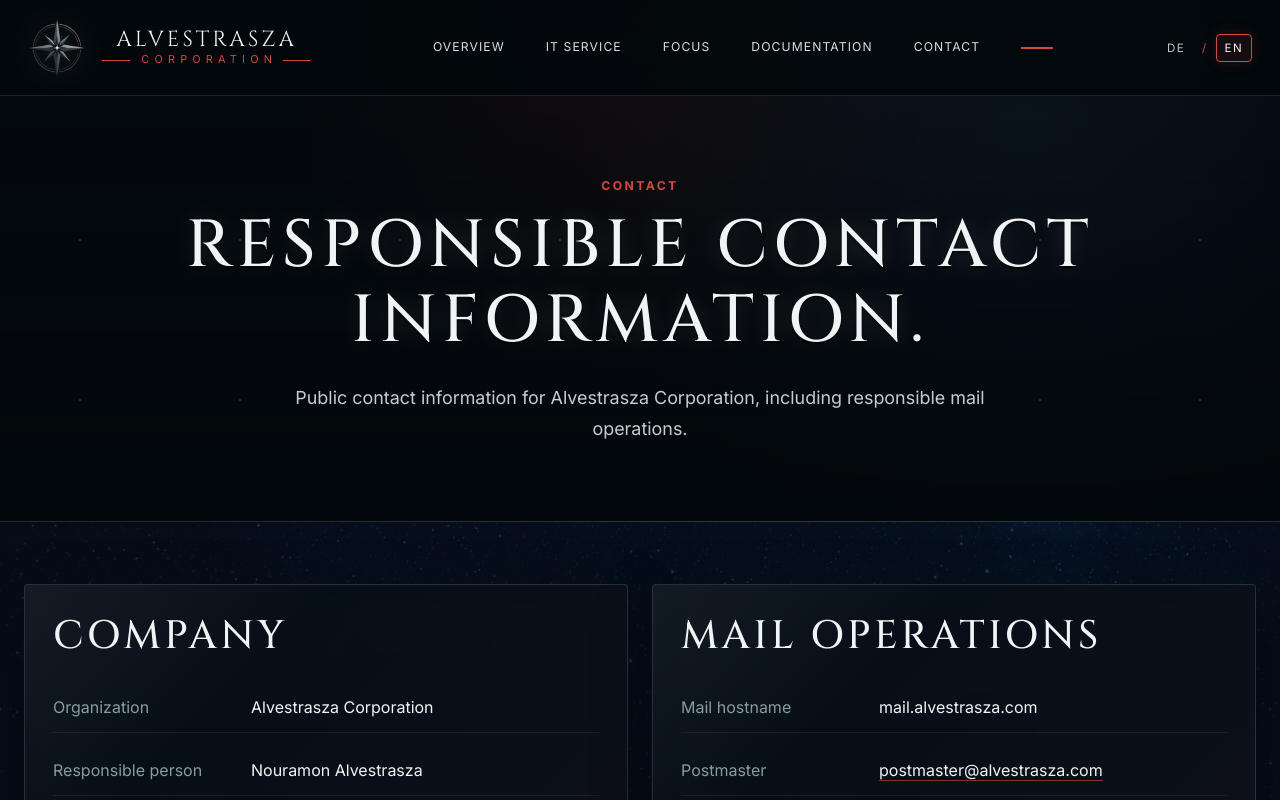
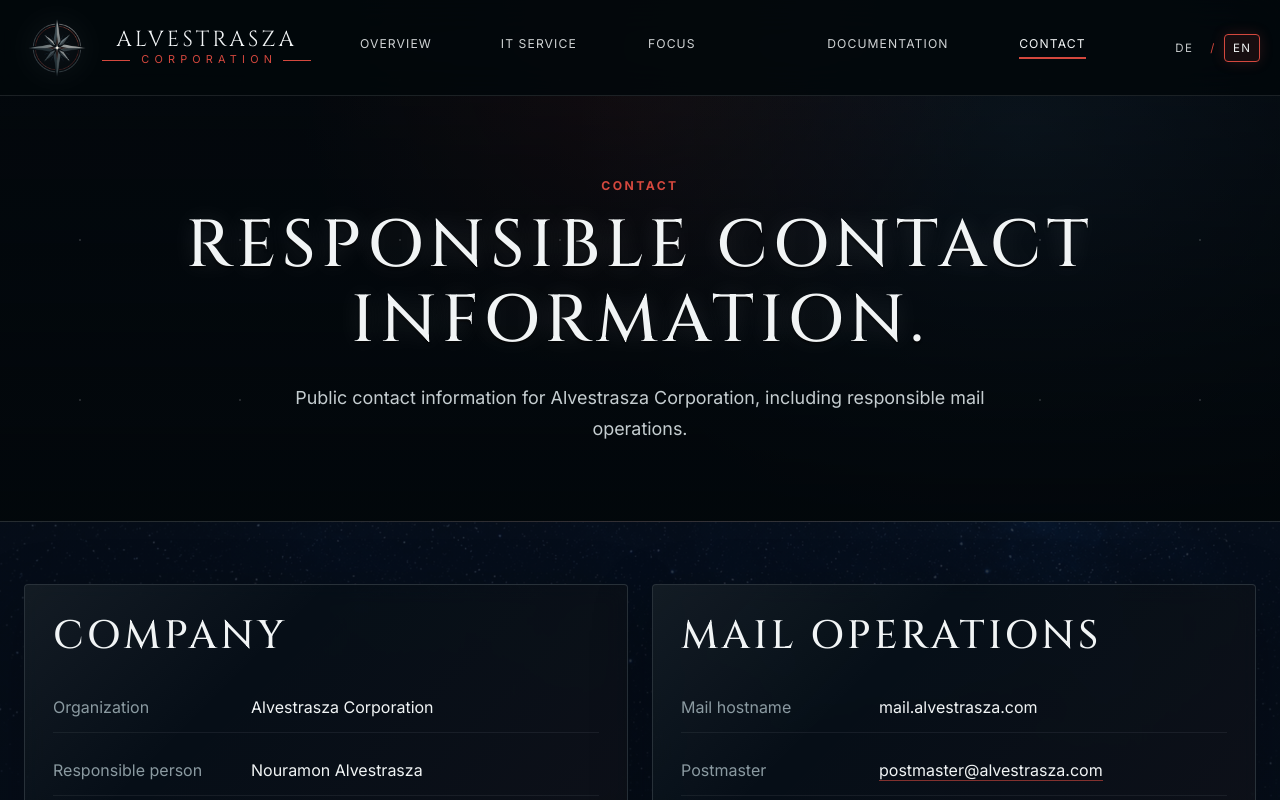
Before and after one commit to Alvestrasza/A-Corp_Website, a Next.js app: page /en/contact in a window 1280 px wide. Shown: the top 800 px of the page. Built offline with nearby package versions, Linux system fonts and the light colour scheme.

Commit message:
feat: implement MainNavigation component and update layout for improved navigation structure

```diff
--- a/src/app/[locale]/layout.tsx
+++ b/src/app/[locale]/layout.tsx
@@ -8,14 +8,15 @@
 Description   : Locale-aware application layout, metadata, fonts, header and footer.
 */
 
-import type { Metadata } from 'next';
-import Image from 'next/image';
 import { Cinzel, Inter } from 'next/font/google';
 import { hasLocale, NextIntlClientProvider } from 'next-intl';
 import { getTranslations, setRequestLocale } from 'next-intl/server';
 import { notFound } from 'next/navigation';
 import { Link } from '@/i18n/navigation';
 import { routing } from '@/i18n/routing';
+import MainNavigation from '@/components/MainNavigation';
+import type { Metadata } from 'next';
+import Image from 'next/image';
 
 const inter = Inter({ subsets: ['latin'], variable: '--font-body', display: 'swap' });
 const cinzel = Cinzel({ subsets: ['latin'], variable: '--font-headline', display: 'swap' });
@@ -97,14 +98,17 @@
                   </span>
                 </Link>
 
-                <nav className="nav" aria-label={t('mainNavigation')}>
-                  <Link href="/" locale={locale}>{t('nav.overview')}</Link>
-                  <Link href="/it-service" locale={locale}>{t('nav.itService')}</Link>
-                  <Link href="/#initiatives" locale={locale}>{t('nav.focus')}</Link>
-                  <Link href="/#insights" locale={locale}>{t('nav.documentation')}</Link>
-                  <Link href="/contact" locale={locale}>{t('nav.contact')}</Link>
-                  <span className="nav-accent" aria-hidden="true" />
-                </nav>
+                <MainNavigation
+                  locale={locale}
+                  ariaLabel={t('mainNavigation')}
+                  items={[
+                    { label: t('nav.overview'), href: '/' },
+                    { label: t('nav.itService'), href: '/it-service' },
+                    { label: t('nav.focus'), href: '/#initiatives' },
+                    { label: t('nav.documentation'), href: '/#insights' },
+                    { label: t('nav.contact'), href: '/contact' }
+                  ]}
+                />
 
                 <div className="language-switcher" aria-label={t('languageSwitch')}>
                   <Link
--- a/src/app/[locale]/page.tsx
+++ b/src/app/[locale]/page.tsx
@@ -66,7 +66,6 @@
             <span className="hero-wordmark-main">Alvestrasza</span>
             <span className="hero-wordmark-subtitle">Corporation</span>
           </h1>
-          <span className="red-rule" aria-hidden="true" />
           <p>{t('hero.mission')}</p>
         </div>
       </section>
--- a/src/app/globals.css
+++ b/src/app/globals.css
@@ -133,30 +133,45 @@
 .brand-subtitle::after { right: 0; }
 
 .nav {
-  display: flex;
+  display: grid;
+  grid-template-columns: 7.2rem 7.6rem 9.6rem 10.4rem 7.2rem;
+  column-gap: clamp(12px, 2vw, 30px);
   align-items: center;
-  justify-content: flex-end;
-  gap: clamp(18px, 3.2vw, 54px);
+  justify-content: end;
   color: var(--color-text-white);
   font-size: 0.76rem;
   letter-spacing: 0.09em;
   text-transform: uppercase;
 }
-.nav a {
+
+.nav-link {
+  display: inline-flex;
+  justify-content: flex-start;
+  width: 100%;
   padding: 12px 0;
+  opacity: 0.86;
+}
+
+.nav-link-label {
+  display: inline-block;
+  padding-bottom: 6px;
   border-bottom: 2px solid transparent;
-  opacity: 0.9;
+  transition:
+    border-color 180ms ease,
+    opacity 180ms ease,
+    color 180ms ease;
 }
-.nav a:hover,
-.nav a:focus-visible {
-  border-color: var(--color-crimson);
+
+.nav-link:hover,
+.nav-link:focus-visible,
+.nav-link.active {
   opacity: 1;
 }
-.nav-accent {
-  width: 32px;
-  height: 2px;
-  background: var(--color-crimson);
-  display: inline-block;
+
+.nav-link:hover .nav-link-label,
+.nav-link:focus-visible .nav-link-label,
+.nav-link.active .nav-link-label {
+  border-color: var(--color-crimson);
 }
 
 .language-switcher {
--- /dev/null
+++ b/src/components/MainNavigation.tsx
@@ -0,0 +1,67 @@
+/*
+File Name     : MainNavigation.tsx
+Version       : v0.1.0
+Created       : 2026-06-17
+Last Modified : 2026-06-17
+Author        : Nouramon Alvestrasza
+Organization  : Alvestrasza Corporation
+Description   : Locale-aware main navigation with active route highlighting.
+*/
+
+'use client';
+
+import { useEffect, useState } from 'react';
+import { Link, usePathname } from '@/i18n/navigation';
+
+type MainNavigationItem = {
+  label: string;
+  href: string;
+};
+
+type MainNavigationProps = {
+  locale: string;
+  ariaLabel: string;
+  items: MainNavigationItem[];
+};
+
+export default function MainNavigation({ locale, ariaLabel, items }: MainNavigationProps) {
+  const pathname = usePathname();
+  const [hash, setHash] = useState('');
+
+  useEffect(() => {
+    const updateHash = () => {
+      setHash(window.location.hash);
+    };
+
+    updateHash();
+    window.addEventListener('hashchange', updateHash);
+
+    return () => {
+      window.removeEventListener('hashchange', updateHash);
+    };
+  }, []);
+
+  const activePath = `${pathname}${hash}`;
+
+  return (
+    <nav className="nav" aria-label={ariaLabel}>
+      {items.map((item) => {
+        const isActive = item.href.includes('#')
+          ? activePath === item.href
+          : pathname === item.href;
+
+        return (
+          <Link
+            key={item.href}
+            href={item.href}
+            locale={locale}
+            className={isActive ? 'nav-link active' : 'nav-link'}
+            aria-current={isActive ? 'page' : undefined}
+          >
+            <span className="nav-link-label">{item.label}</span>
+          </Link>
+        );
+      })}
+    </nav>
+  );
+}
```
